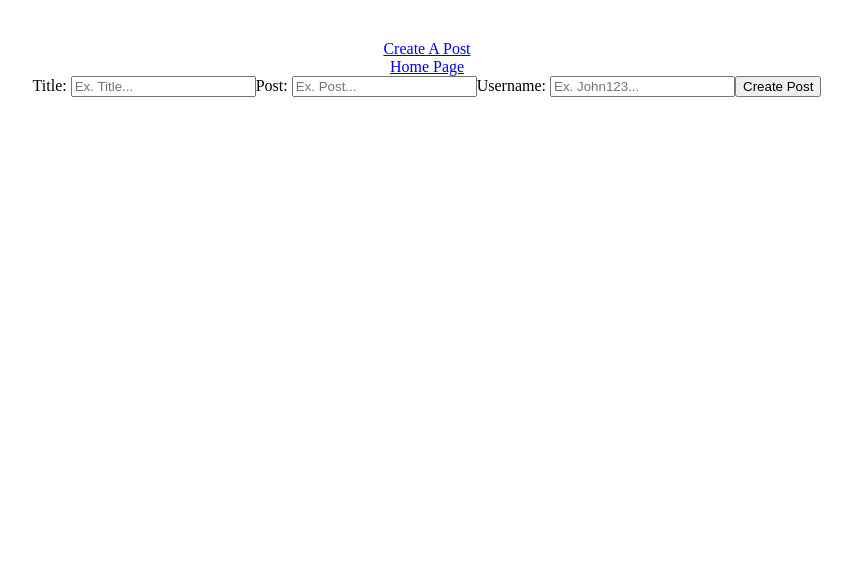
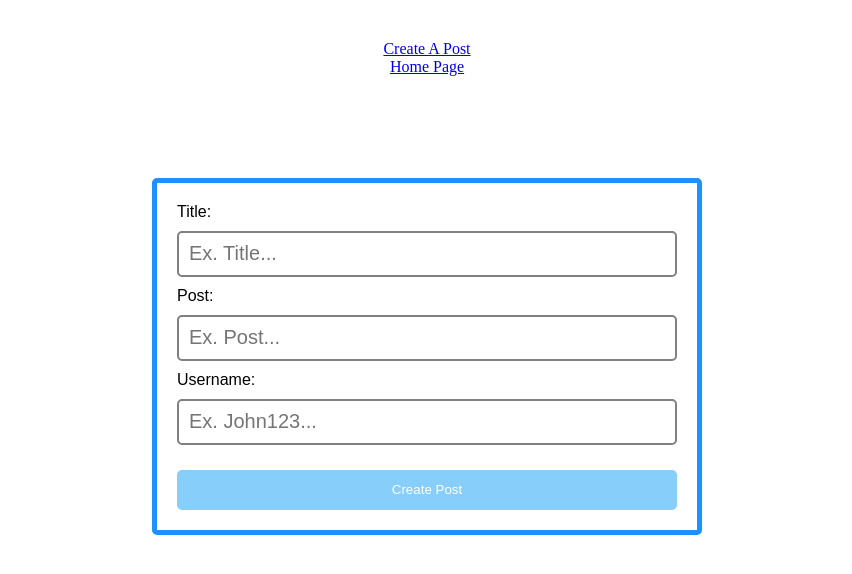
Before and after one commit to shwarzbergzelda/REACT-FULLSTACK, a React (Create React App) app in the folder client/: page /createpost in a window 1280 px wide. Shown: the top 574 px of the page, without its empty margins (213-1065 px from the left). Built offline with nearby package versions, Linux system fonts and the light colour scheme.

Commit message:
add css to create post form

```diff
--- a/client/src/App.css
+++ b/client/src/App.css
@@ -55,3 +55,52 @@ body {
   border-bottom-left-radius: 10px;
   border-bottom-right-radius: 10px;
 }
+
+/* CREATE POST PAGE CSS */
+
+.createPostPage {
+  font-family: Arial, Helvetica, sans-serif;
+  width: 100vw;
+  height: 70vh;
+  display: flex;
+  justify-content: center;
+  align-items: center;
+}
+.formContainer {
+  display: flex;
+  flex-direction: column;
+  justify-content: center;
+  width: 500px;
+  height: auto;
+  padding: 20px;
+  border: 5px solid dodgerblue;
+  border-radius: 5px;
+}
+
+.formContainer #inputCreatePost {
+  height: 40px;
+  margin-top: 10px;
+  margin-bottom: 10px;
+  border: 2px solid grey;
+  border-radius: 5px;
+  padding-left: 10px;
+  font-size: 20px;
+}
+
+.formContainer button {
+  margin-top: 15px;
+  height: 40px;
+  border: none;
+  background-color: lightskyblue;
+  border-radius: 5px;
+  color: white;
+}
+
+.formContainer button:hover {
+  cursor: pointer;
+  background-color: dodgerblue;
+}
+
+span {
+  color: red;
+}
--- a/client/src/pages/CreatePost.js
+++ b/client/src/pages/CreatePost.js
@@ -5,7 +5,7 @@ function CreatePost() {
   return (
     <div className='createPostPage'>
         <Formik>
-            <Form>
+            <Form className='formContainer'>
                 <label>Title: </label>
                 <Field
                     id='inputCreatePost'
```
